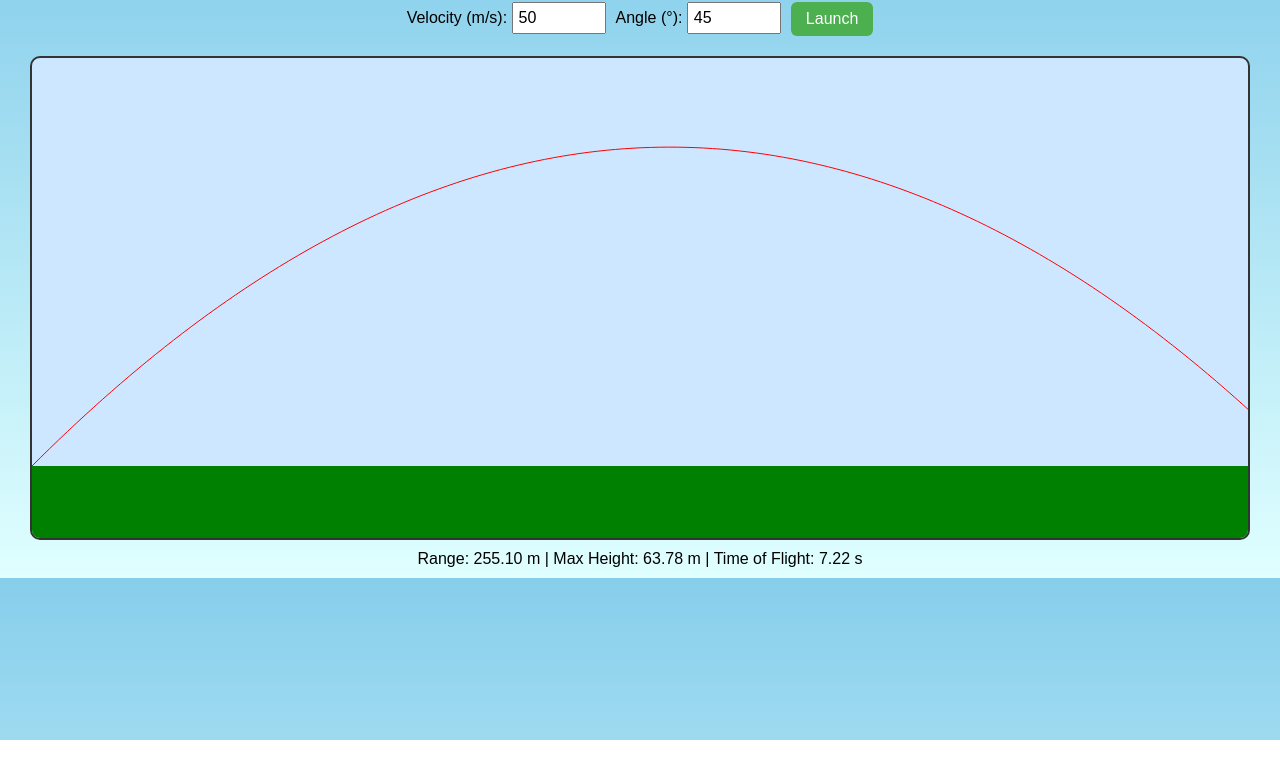
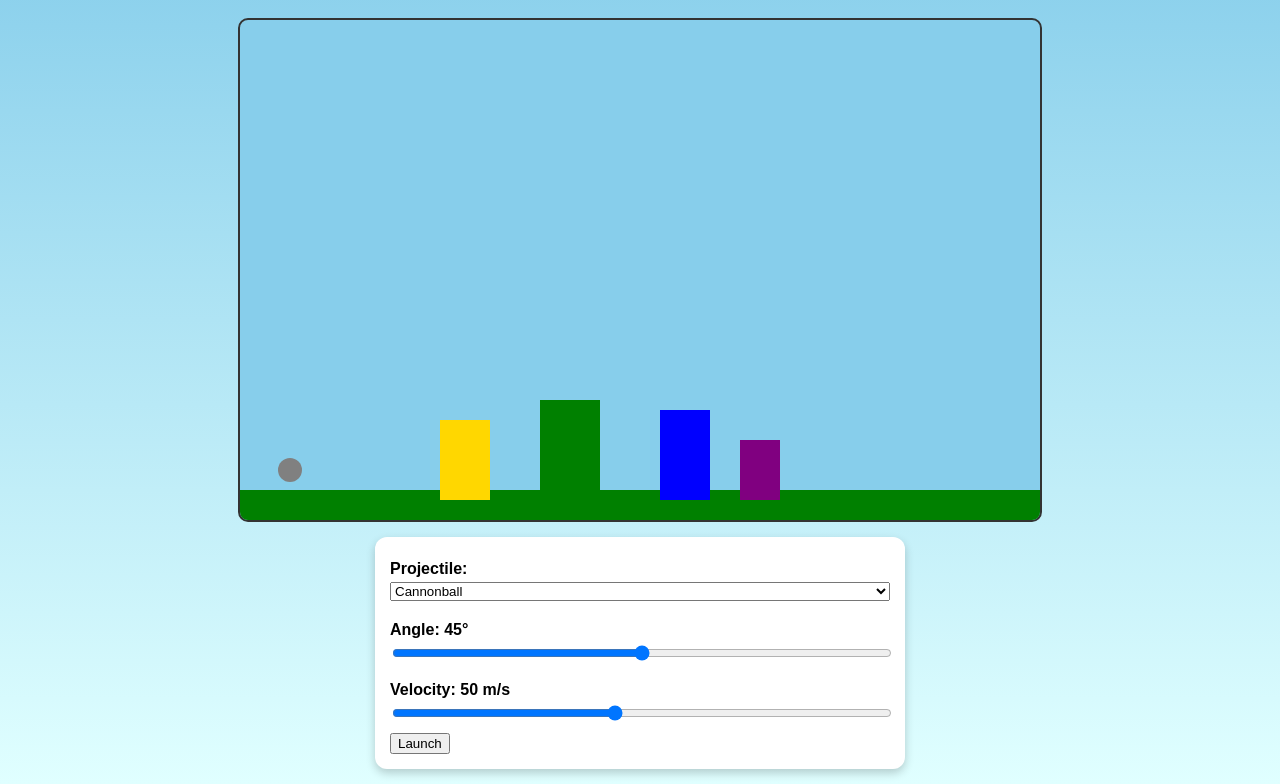
Before and after one commit to HarpreetSinghSehgal/StudyWithSIms, a plain HTML site: page pp.html in a window 1280 px wide. Shown: the part 60-844 px from the top of the page. Before the commit the page ends 800 px from the top, so only its background shows below. Drawn offline with Linux system fonts and the light colour scheme.

Commit message:
Update pp.html

```diff
--- a/pp.html
+++ b/pp.html
@@ -2,164 +2,217 @@
 <html lang="en">
 <head>
 <meta charset="UTF-8">
+<title>Projectile Simulator</title>
 <meta name="viewport" content="width=device-width, initial-scale=1.0">
-<title>Projectile Simulator</title>
 <style>
   body {
     margin: 0;
+    padding: 0;
     font-family: Arial, sans-serif;
-    text-align: center;
     background: linear-gradient(#87CEEB, #E0FFFF);
-  }
-  h1 {
-    margin: 10px 0;
-    font-size: clamp(18px, 5vw, 28px);
-  }
-  #controls {
     display: flex;
-    flex-wrap: wrap;
-    justify-content: center;
-    gap: 10px;
-    padding: 10px;
-  }
-  #controls label {
-    font-size: clamp(12px, 3vw, 16px);
-  }
-  #controls input {
-    width: 80px;
-    padding: 5px;
-    font-size: clamp(12px, 3vw, 16px);
-  }
-  #controls button {
-    padding: 8px 15px;
-    font-size: clamp(12px, 3vw, 16px);
-    border: none;
-    border-radius: 6px;
-    background: #4CAF50;
-    color: white;
-    cursor: pointer;
-  }
-  #controls button:hover {
-    background: #45a049;
+    flex-direction: column;
+    align-items: center;
   }
   canvas {
+    background: #87CEEB;
     display: block;
-    margin: 10px auto;
-    background: #cce7ff;
+    margin-top: 10px;
     border: 2px solid #333;
     border-radius: 10px;
-    max-width: 100%;
-    height: auto;
   }
-  #metrics {
-    font-size: clamp(12px, 3vw, 16px);
-    margin: 10px 0;
+  .controls {
+    background: #fff;
+    padding: 15px;
+    border-radius: 12px;
+    margin: 15px;
+    width: 90%;
+    max-width: 500px;
+    box-shadow: 0px 4px 10px rgba(0,0,0,0.2);
+  }
+  .controls label {
+    display: block;
+    margin: 8px 0 4px;
+    font-weight: bold;
+  }
+  .controls input[type="range"],
+  .controls select {
+    width: 100%;
+    margin-bottom: 12px;
+  }
+
+  /* Default desktop size */
+  canvas {
+    width: 800px;
+    height: 500px;
+  }
+
+  /* Mobile/tablet optimization */
+  @media (max-width: 768px) {
+    canvas {
+      width: 100%;
+      height: 60vh;
+    }
+    .target {
+      display: none; /* Hide targets on mobile */
+    }
+    input[type="range"] {
+      height: 35px; /* Bigger slider */
+    }
+  }
+
+  /* Rotate warning overlay */
+  #rotateWarning {
+    position: fixed;
+    top: 0; left: 0;
+    width: 100%; height: 100%;
+    background: rgba(0,0,0,0.85);
+    color: white;
+    font-size: 22px;
+    display: none;
+    align-items: center;
+    justify-content: center;
+    text-align: center;
+    padding: 20px;
+    z-index: 9999;
   }
 </style>
 </head>
 <body>
-  <h1>Projectile Motion Simulator</h1>
-  <div id="controls">
-    <label>Velocity (m/s): <input type="number" id="velocity" value="50"></label>
-    <label>Angle (°): <input type="number" id="angle" value="45"></label>
-    <button onclick="launch()">Launch</button>
-  </div>
-  <canvas id="simCanvas"></canvas>
-  <div id="metrics"></div>
+<h2>Projectile Simulator</h2>
+<canvas id="simCanvas" width="800" height="500"></canvas>
+
+<div class="controls">
+  <label for="projectile">Projectile:</label>
+  <select id="projectile">
+    <option value="cannonball">Cannonball</option>
+    <option value="arrow">Arrow</option>
+    <option value="rocket">Rocket</option>
+  </select>
+
+  <label for="angle">Angle: <span id="angleVal">45</span>°</label>
+  <input type="range" id="angle" min="10" max="80" value="45">
+
+  <label for="velocity">Velocity: <span id="velVal">50</span> m/s</label>
+  <input type="range" id="velocity" min="10" max="100" value="50">
+
+  <button onclick="launch()">Launch</button>
+</div>
+
+<!-- Rotate screen warning -->
+<div id="rotateWarning">
+  Please rotate your device to landscape for the best experience 📱↔️
+</div>
 
 <script>
 const canvas = document.getElementById("simCanvas");
 const ctx = canvas.getContext("2d");
 
-let canvasWidth, canvasHeight, groundY;
-let velocity = 50, angle = 45;
-let g = 9.8;
-let trajectory = [];
-let animationId = null;
+let angleSlider = document.getElementById("angle");
+let velocitySlider = document.getElementById("velocity");
+let angleVal = document.getElementById("angleVal");
+let velVal = document.getElementById("velVal");
 
-function resizeCanvas() {
-  canvasWidth = window.innerWidth * 0.95;
-  canvasHeight = Math.min(500, window.innerHeight * 0.6);
-  canvas.width = canvasWidth;
-  canvas.height = canvasHeight;
-  groundY = canvasHeight * 0.85;
-  computeTrajectory();
-  drawScene();
+angleSlider.oninput = () => { angleVal.textContent = angleSlider.value; };
+velocitySlider.oninput = () => { velVal.textContent = velocitySlider.value; };
+
+// Projectile properties
+let projectile = {x: 50, y: 450, vx: 0, vy: 0, radius: 12, launched: false};
+let gravity = 0.5;
+
+// Targets (hidden on mobile via CSS)
+let targets = [
+  {x: 200, y: 400, w: 50, h: 80, color: "gold"},
+  {x: 300, y: 380, w: 60, h: 100, color: "green"},
+  {x: 420, y: 390, w: 50, h: 90, color: "blue"},
+  {x: 500, y: 420, w: 40, h: 60, color: "purple"}
+];
+
+function drawGround() {
+  ctx.fillStyle = "green";
+  ctx.fillRect(0, 470, canvas.width, 30);
 }
 
-function computeTrajectory() {
-  trajectory = [];
-  let rad = angle * Math.PI / 180;
-  let vx = velocity * Math.cos(rad);
-  let vy = velocity * Math.sin(rad);
-  let t = 0, dt = 0.05;
-
-  while (true) {
-    let x = vx * t;
-    let y = vy * t - 0.5 * g * t * t;
-    if (y < 0) break;
-    trajectory.push({ x: x, y: y });
-    t += dt;
-  }
-
-  let range = vx * (2 * vy / g);
-  let maxH = (vy * vy) / (2 * g);
-  let tFlight = (2 * vy) / g;
-
-  document.getElementById("metrics").innerHTML =
-    `Range: ${range.toFixed(2)} m | Max Height: ${maxH.toFixed(2)} m | Time of Flight: ${tFlight.toFixed(2)} s`;
+function drawProjectile() {
+  ctx.beginPath();
+  ctx.arc(projectile.x, projectile.y, projectile.radius, 0, Math.PI*2);
+  ctx.fillStyle = "gray";
+  ctx.fill();
+  ctx.closePath();
 }
 
-function drawScene() {
-  ctx.clearRect(0, 0, canvasWidth, canvasHeight);
+function drawTargets() {
+  targets.forEach(t => {
+    ctx.fillStyle = t.color;
+    ctx.fillRect(t.x, t.y, t.w, t.h);
+  });
+}
 
-  // Ground
-  ctx.fillStyle = "green";
-  ctx.fillRect(0, groundY, canvasWidth, canvasHeight - groundY);
-
-  // Trajectory
-  ctx.strokeStyle = "red";
-  ctx.beginPath();
-  for (let i = 0; i < trajectory.length; i++) {
-    let px = trajectory[i].x * 5; // scale for visibility
-    let py = groundY - trajectory[i].y * 5;
-    if (i === 0) ctx.moveTo(px, py);
-    else ctx.lineTo(px, py);
-  }
-  ctx.stroke();
+function resetProjectile() {
+  projectile.x = 50;
+  projectile.y = 450;
+  projectile.vx = 0;
+  projectile.vy = 0;
+  projectile.launched = false;
 }
 
 function launch() {
-  velocity = parseFloat(document.getElementById("velocity").value);
-  angle = parseFloat(document.getElementById("angle").value);
-  computeTrajectory();
-  animate();
+  resetProjectile();
+  let angle = Number(angleSlider.value) * Math.PI/180;
+  let velocity = Number(velocitySlider.value);
+  projectile.vx = velocity * Math.cos(angle);
+  projectile.vy = -velocity * Math.sin(angle);
+  projectile.launched = true;
 }
 
-function animate() {
-  if (animationId) cancelAnimationFrame(animationId);
-  let i = 0;
+function update() {
+  ctx.clearRect(0, 0, canvas.width, canvas.height);
+  drawGround();
+  drawTargets();
 
-  function frame() {
-    drawScene();
-    if (i < trajectory.length) {
-      let px = trajectory[i].x * 5;
-      let py = groundY - trajectory[i].y * 5;
+  if (projectile.launched) {
+    projectile.x += projectile.vx * 0.3;
+    projectile.y += projectile.vy * 0.3;
+    projectile.vy += gravity;
 
-      ctx.fillStyle = "blue";
-      ctx.beginPath();
-      ctx.arc(px, py, 6, 0, 2 * Math.PI);
-      ctx.fill();
-
-      i++;
-      animationId = requestAnimationFrame(frame);
+    if (projectile.y + projectile.radius >= 470) {
+      projectile.launched = false;
     }
   }
-  frame();
+
+  drawProjectile();
+  requestAnimationFrame(update);
 }
 
-window.onload = resizeCanvas;
-window.onresize = resizeCanvas;
+// Touch-friendly sliders
+document.querySelectorAll('input[type="range"]').forEach(slider => {
+  slider.addEventListener("touchmove", (e) => {
+    let touch = e.touches[0];
+    let rect = slider.getBoundingClientRect();
+    let percent = (touch.clientX - rect.left) / rect.width;
+    slider.value = Math.min(slider.max, Math.max(slider.min,
+      Math.round(percent * (slider.max - slider.min) + Number(slider.min))
+    ));
+    slider.dispatchEvent(new Event('input'));
+  });
+});
+
+// Rotate check
+function checkOrientation() {
+  if (window.innerHeight > window.innerWidth && window.innerWidth < 900) {
+    document.getElementById("rotateWarning").style.display = "flex";
+    document.getElementById("simCanvas").style.display = "none";
+    document.querySelector(".controls").style.display = "none";
+  } else {
+    document.getElementById("rotateWarning").style.display = "none";
+    document.getElementById("simCanvas").style.display = "block";
+    document.querySelector(".controls").style.display = "block";
+  }
+}
+window.addEventListener("resize", checkOrientation);
+window.addEventListener("load", checkOrientation);
+
+update();
 </script>
 </body>
 </html>
```
